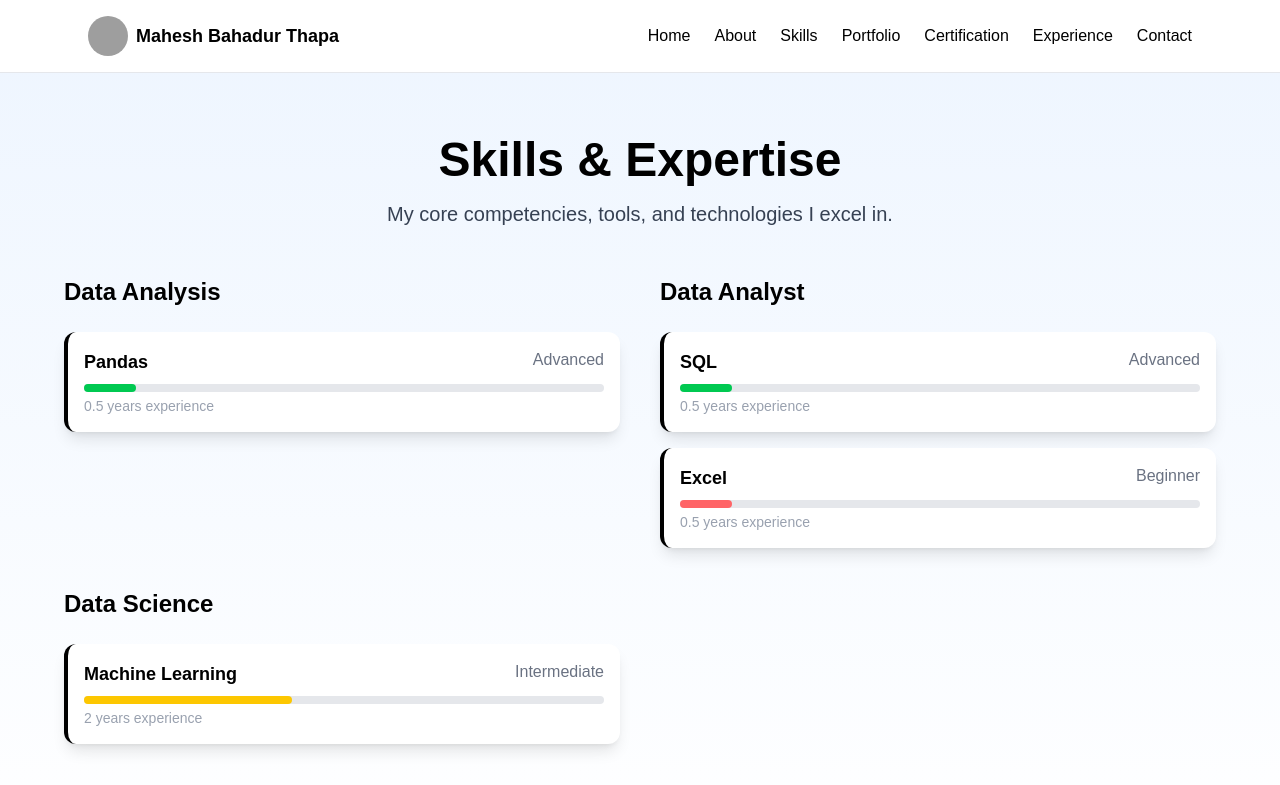
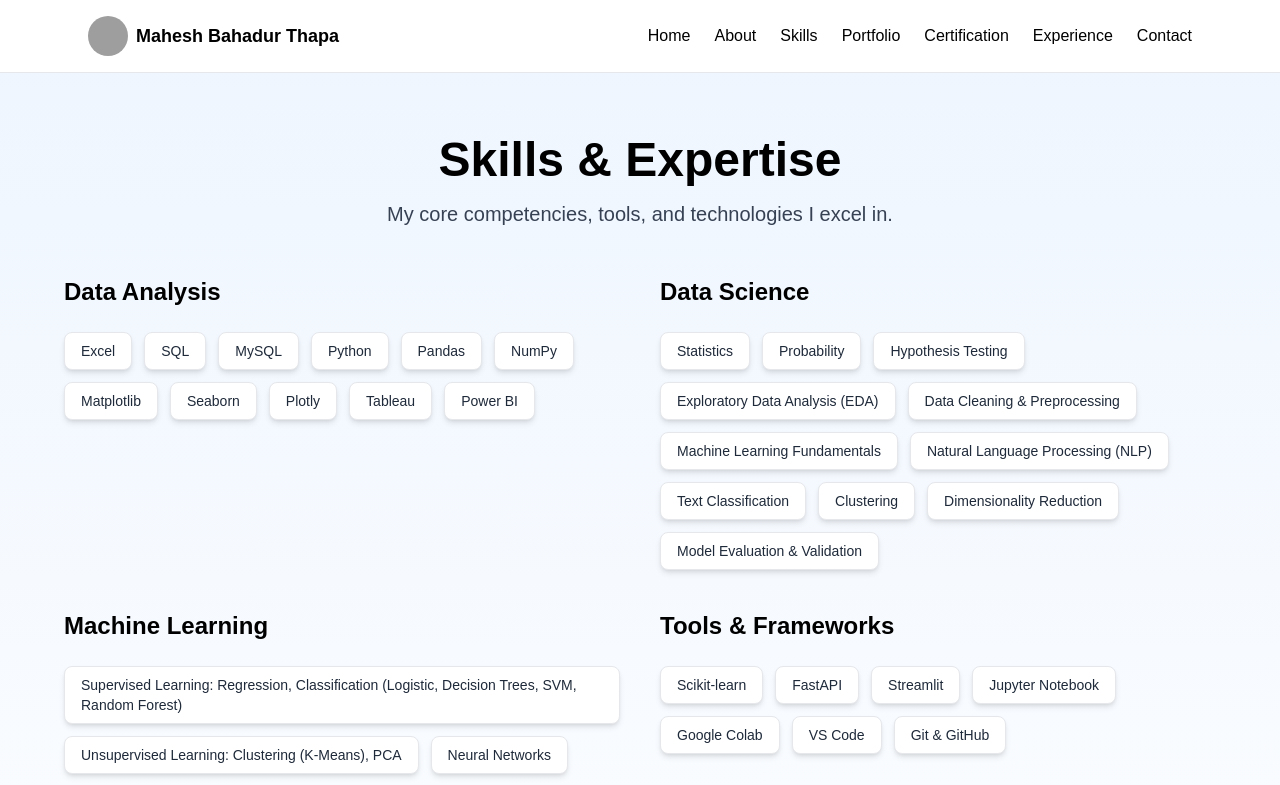
Before and after one commit to datawithmahesh/portfolio_website, a Next.js app in the folder maheshthapaportfolio/: page /skills in a window 1280 px wide. Shown: the top 785 px of the page. Built offline with nearby package versions, Linux system fonts and the light colour scheme; grey boxes are pictures that could not be loaded.

Commit message:
second commit

```diff
--- a/maheshthapaportfolio/src/app/myDetail.tsx
+++ b/maheshthapaportfolio/src/app/myDetail.tsx
@@ -11,7 +11,7 @@ export const socials: Social[] = [
 // EDIT FROM HERE
 
 
-export const desc= 'Cybersecurity Analyst';
+export const desc= 'Enthusiastic Data Scientist and machine Learning Engineer';
 export const logo = '/logo.jpg'; // place logo.svg in /public
 export const profile = '/profile.jpg'; // place profile.jpg in /public
 export const name = 'Mahesh Bahadur Thapa';
@@ -26,7 +26,7 @@ I am a Computer Engineer and Enthusiastic Data Scientist
 export const contact: Contact = {
   email: 'maheshthapa3150@gmail.com',
   phone: '+977-9840776800',
-  website: 'https://jagatsaund.com.np',
+  website: 'https://maheshbahadurthapa.com.np',
   location: 'Kathmandu, Nepal',
 };
 
@@ -51,12 +51,84 @@ export const seo: Seo = {
 // -------------------------
 // Skills
 // -------------------------
-export const skills: Skill[] = [
-  { name: 'Pandas', category: 'Data Analysis', level: 'Advanced', years: 0.5 },
-  { name: 'SQL', category: 'Data Analyst', level: 'Advanced', years: 0.5 },
-  {name: 'Excel', category: 'Data Analyst', level: 'Beginner', years:0.5},
-  { name: 'Machine Learning', category: 'Data Science', level: 'Intermediate', years: 2 },
+type SkillCategory = {
+  category: string;
+  skills: string[];
+};
+
+export const skillsByCategory: SkillCategory[] = [
+  {
+    category: 'Data Analysis',
+    skills: [
+      'Excel',
+      'SQL',
+      'MySQL',
+      'Python',
+      'Pandas',
+      'NumPy',
+      'Matplotlib',
+      'Seaborn',
+      'Plotly',
+      'Tableau',
+      'Power BI'
+    ],
+  },
+  {
+    category: 'Data Science',
+    skills: [
+      'Statistics',
+      'Probability',
+      'Hypothesis Testing',
+      'Exploratory Data Analysis (EDA)',
+      'Data Cleaning & Preprocessing',
+      'Machine Learning Fundamentals',
+      'Natural Language Processing (NLP)',
+      'Text Classification',
+      'Clustering',
+      'Dimensionality Reduction',
+      'Model Evaluation & Validation'
+    ],
+  },
+  {
+    category: 'Machine Learning',
+    skills: [
+      'Supervised Learning: Regression, Classification (Logistic, Decision Trees, SVM, Random Forest)',
+      'Unsupervised Learning: Clustering (K-Means), PCA',
+      'Neural Networks',
+      'Reinforcement Learning',
+      'Time Series Forecasting'
+    ],
+  },
+  {
+    category: 'Tools & Frameworks',
+    skills: [
+      'Scikit-learn',
+      'FastAPI',
+      'Streamlit',
+      'Jupyter Notebook',
+      'Google Colab',
+      'VS Code',
+      'Git & GitHub'
+    ],
+  },
+
+  {
+    category: "Soft Skills",
+    skills: [
+      "Problem-Solving & Critical Thinking",
+      "Curiosity & Continuous Learning",
+      "Analytical Thinking",
+      "Attention to Detail",
+      "Communication Skills",
+      "Storytelling with Data",
+      "Collaboration & Teamwork",
+      "Adaptability & Flexibility",
+      "Time Management & Organization",
+      "Ethical Thinking in AI & Data"
+    ],
+  },
 ];
+
 
 export interface Certification {
   id: string;
@@ -95,26 +167,26 @@ export const certifications: Certification[] = [
 // -------------------------
 export const projects: Project[] = [
 
-  // {
-  //   id: 'project-pentest-lab',
-  //   title: 'Pentest Lab Automation',
-  //   slug: 'pentest-lab',
-  //   shortDescription: 'Automation scripts and Vagrant setups to create reproducible pentest labs for training.',
-  //   images: ['https://encrypted-tbn0.gstatic.com/images?q=tbn:ANd9GcSTYlslbm-HoOgl-lgR2pSaoR7ZV-dmEZWZ4A&s', 'https://encrypted-tbn0.gstatic.com/images?q=tbn:ANd9GcS-xripvZnkOB_lg58VHa5KuDHZ_n9nz0puAw&s'],
-  //   repoUrl: 'https://github.com/your-username/pentest-lab',
-  //   tech: ['Bash', 'Vagrant', 'Docker', 'Ansible'],
-  //   year: 2023,
-  // },
-  // {
-  //   id: 'project-portfolio',
-  //   title: 'This Portfolio (Starter)',
-  //   slug: 'portfolio',
-  //   shortDescription: "This Next.js + TypeScript portfolio template you're using right now.",
-  //   images: ['/projects/portfolio-1.png'],
-  //   repoUrl: 'https://github.com/your-username/portfolio',
-  //   tech: ['Next.js', 'TypeScript', 'Tailwind'],
-  //   year: 2025,
-  // },
+  {
+    id: '1',
+    title: 'CAFE MANAGEMENT SYSTEM',
+    slug: 'CAFE-MANAGEMENT-SYSTEM',
+    shortDescription: 'Desktop application that connects the kitchen department with counter and manages orders of the customers and generates bills.',
+    images: ['https://encrypted-tbn0.gstatic.com/images?q=tbn:ANd9GcSTYlslbm-HoOgl-lgR2pSaoR7ZV-dmEZWZ4A&s', 'https://encrypted-tbn0.gstatic.com/images?q=tbn:ANd9GcS-xripvZnkOB_lg58VHa5KuDHZ_n9nz0puAw&s'],
+    repoUrl: 'https://github.com/datawithmahesh/CAFE-MANAGEMENT-SYSTEM/tree/main/CAFEMANAGEMENT',
+    tech: ['SQL', 'C#.NET'],
+    // year: 2021,
+  },
+  {
+    id: '2',
+    title: 'MOBILE SALES AND CUSTOMER MANAGEMENT SYSTEM',
+    slug: 'MOBILE-SALES-AND-CUSTOMER-MANAGEMENT-SYSTEM',
+    shortDescription: "Tracks the purchase and sales history of any mobile shop with its stock level update.",
+    images: ['https://encrypted-tbn0.gstatic.com/images?q=tbn:ANd9GcSTYlslbm-HoOgl-lgR2pSaoR7ZV-dmEZWZ4A&s', 'https://encrypted-tbn0.gstatic.com/images?q=tbn:ANd9GcS-xripvZnkOB_lg58VHa5KuDHZ_n9nz0puAw&s'],
+    repoUrl: 'https://github.com/datawithmahesh/MOBILE-SALES-AND-CUSTOMER-MANAGEMENT-SYSTEM/tree/main/Mobile_Sales_and_Customer_Management_System',
+    tech: ['MySQL', 'Hibernate', 'Java', 'Spring Boot'],
+    // year: 2025,
+  },
 ];
 
 // -------------------------
@@ -329,7 +401,7 @@ const myDetail = {
   seo,
   navLinks,
   desc,
-  skills,
+  skillsByCategory,
   projects,
   experiences,
   certifications,
--- a/maheshthapaportfolio/src/app/skills/page.tsx
+++ b/maheshthapaportfolio/src/app/skills/page.tsx
@@ -4,15 +4,10 @@ import { motion } from "framer-motion";
 import myDetail from "../myDetail";
 
 export default function SkillsPage() {
-  const levelColors: Record<string, string> = {
-    Beginner: "bg-red-400",
-    Intermediate: "bg-yellow-400",
-    Advanced: "bg-green-500",
-    Expert: "bg-blue-600",
-  };
-
   // Get unique categories
-  const categories = Array.from(new Set(myDetail.skills.map((s) => s.category)));
+  const categories = Array.from(
+    new Set(myDetail.skillsByCategory.map((s) => s.category))
+  );
 
   return (
     <div className="bg-gradient-to-b from-blue-50 to-white min-h-screen text-black px-6 py-12 md:py-16 mt-18">
@@ -41,36 +36,18 @@ export default function SkillsPage() {
             transition={{ duration: 0.8 }}
           >
             <h2 className="text-2xl font-bold mb-6">{cat}</h2>
-            <div className="flex flex-col gap-4">
-              {myDetail.skills
+            <div className="flex flex-wrap gap-3">
+              {myDetail.skillsByCategory
                 .filter((s) => s.category === cat)
+                .flatMap((s) => s.skills)
                 .map((skill) => (
-                  <motion.div
-                    key={skill.name}
-                    className={`p-4 bg-white shadow-lg rounded-xl border-l-4 border-[${myDetail.theme.primary}] hover:shadow-2xl transition transform hover:-translate-y-1`}
-                    whileHover={{ scale: 1.03 }}
+                  <motion.span
+                    key={skill}
+                    whileHover={{ scale: 1.05 }}
+                    className="px-4 py-2 bg-white shadow-md rounded-lg border border-gray-200 text-gray-800 text-sm font-medium hover:shadow-xl transition"
                   >
-                    <div className="flex justify-between mb-2">
-                      <span className="font-semibold text-lg">{skill.name}</span>
-                      <span className="text-gray-500">{skill.level}</span>
-                    </div>
-                    <div className="w-full bg-gray-200 h-2 rounded-full">
-                      <motion.div
-                        initial={{ width: 0 }}
-                        animate={{
-                          width: `${Math.min(
-                            ((skill.years ?? 0) / 5) * 100,
-                            100
-                          )}%`,
-                        }}
-                        transition={{ duration: 1 }}
-                        className={`${levelColors[skill.level ?? "Beginner"]} h-2 rounded-full`}
-                      />
-                    </div>
-                    <p className="text-gray-400 mt-1 text-sm">
-                      {skill.years ?? 0} {skill.years === 1 ? "year" : "years"} experience
-                    </p>
-                  </motion.div>
+                    {skill}
+                  </motion.span>
                 ))}
             </div>
           </motion.div>
```
